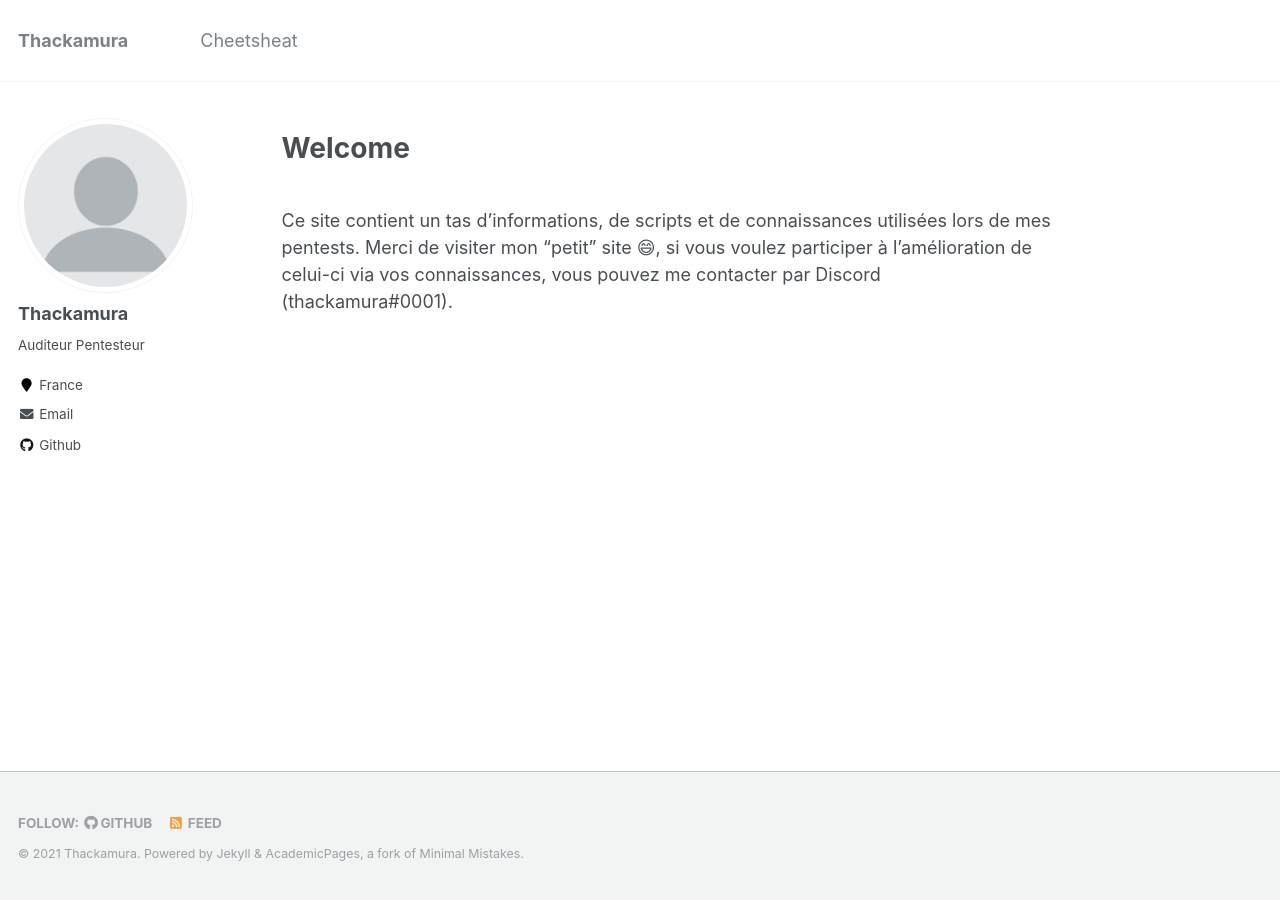
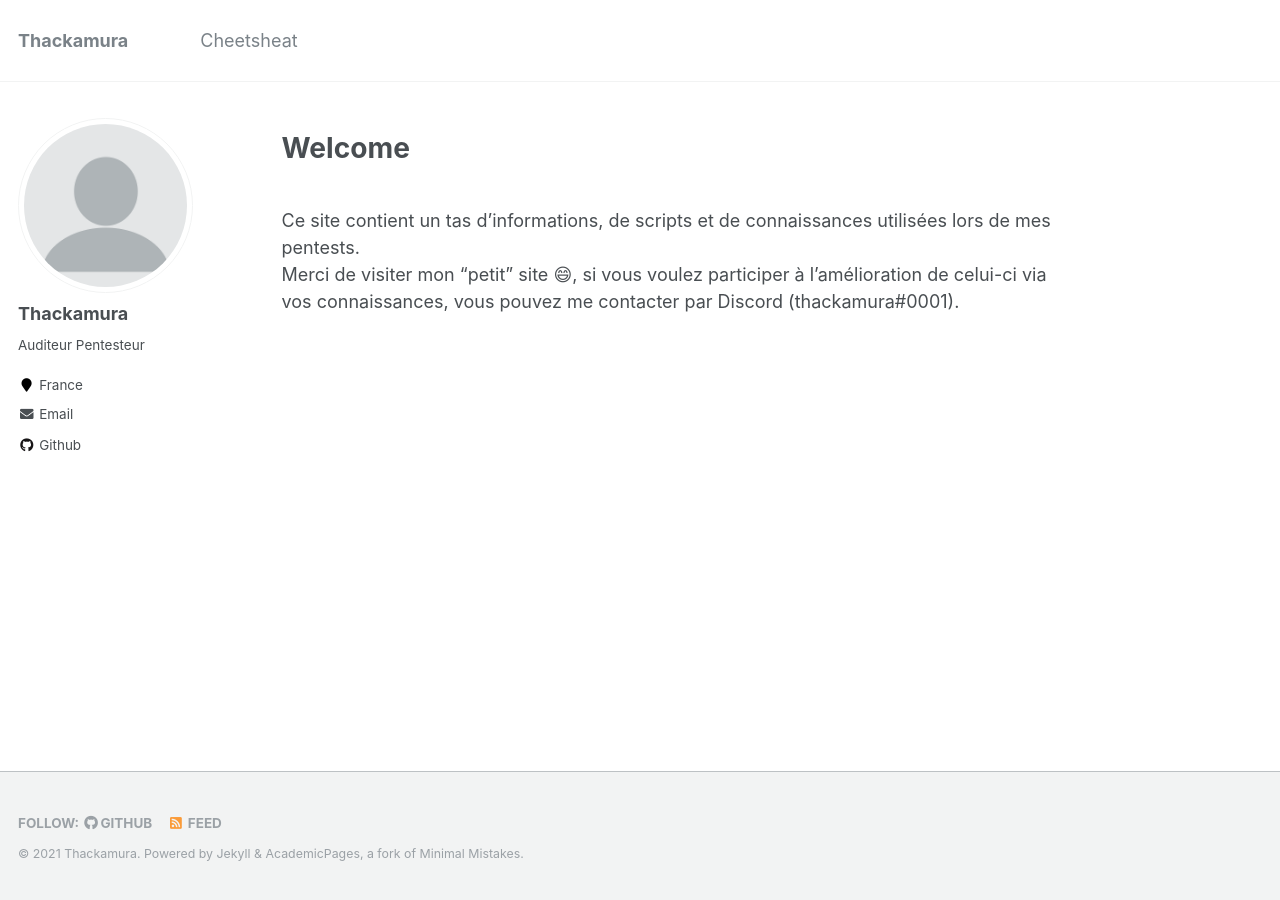
Before and after one commit to thackamura/thackamura.github.io, a Jekyll site: the page built from _pages/about.md, in a window 1280 px wide. Built offline with Jekyll 4.4.1, drawn with Linux system fonts in a browser that asks for light colours.

```diff
--- a/_pages/about.md
+++ b/_pages/about.md
@@ -11,4 +11,4 @@ Welcome
 ======
 <br/>
 Ce site contient un tas d'informations, de scripts et de connaissances utilisées lors de mes pentests.
-Merci de visiter mon "petit" site 😄, si vous voulez participer à l'amélioration de celui-ci via vos connaissances, vous pouvez me contacter par Discord (thackamura#0001).
+<br/>Merci de visiter mon "petit" site 😄, si vous voulez participer à l'amélioration de celui-ci via vos connaissances, vous pouvez me contacter par Discord (thackamura#0001).
```
